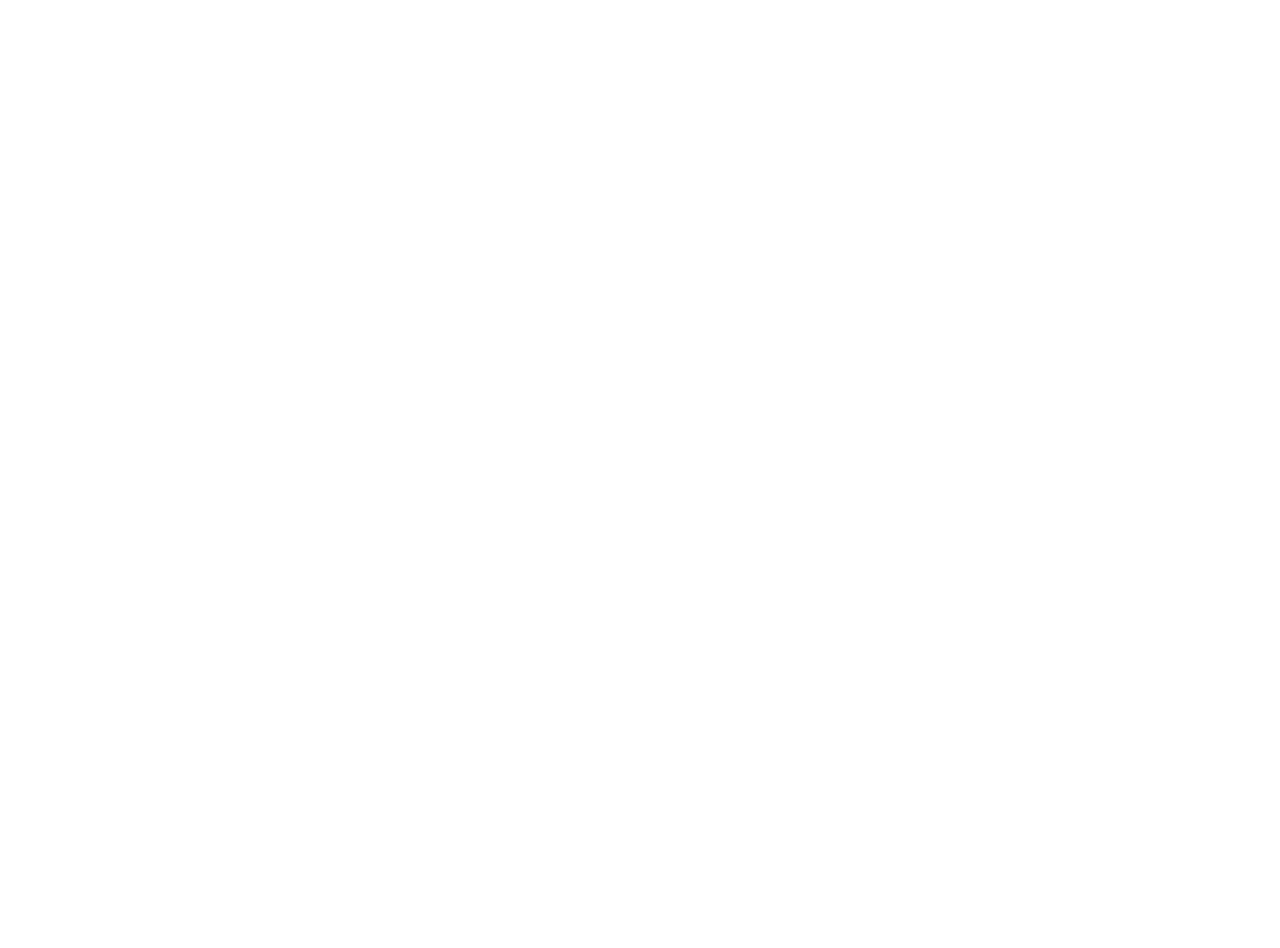
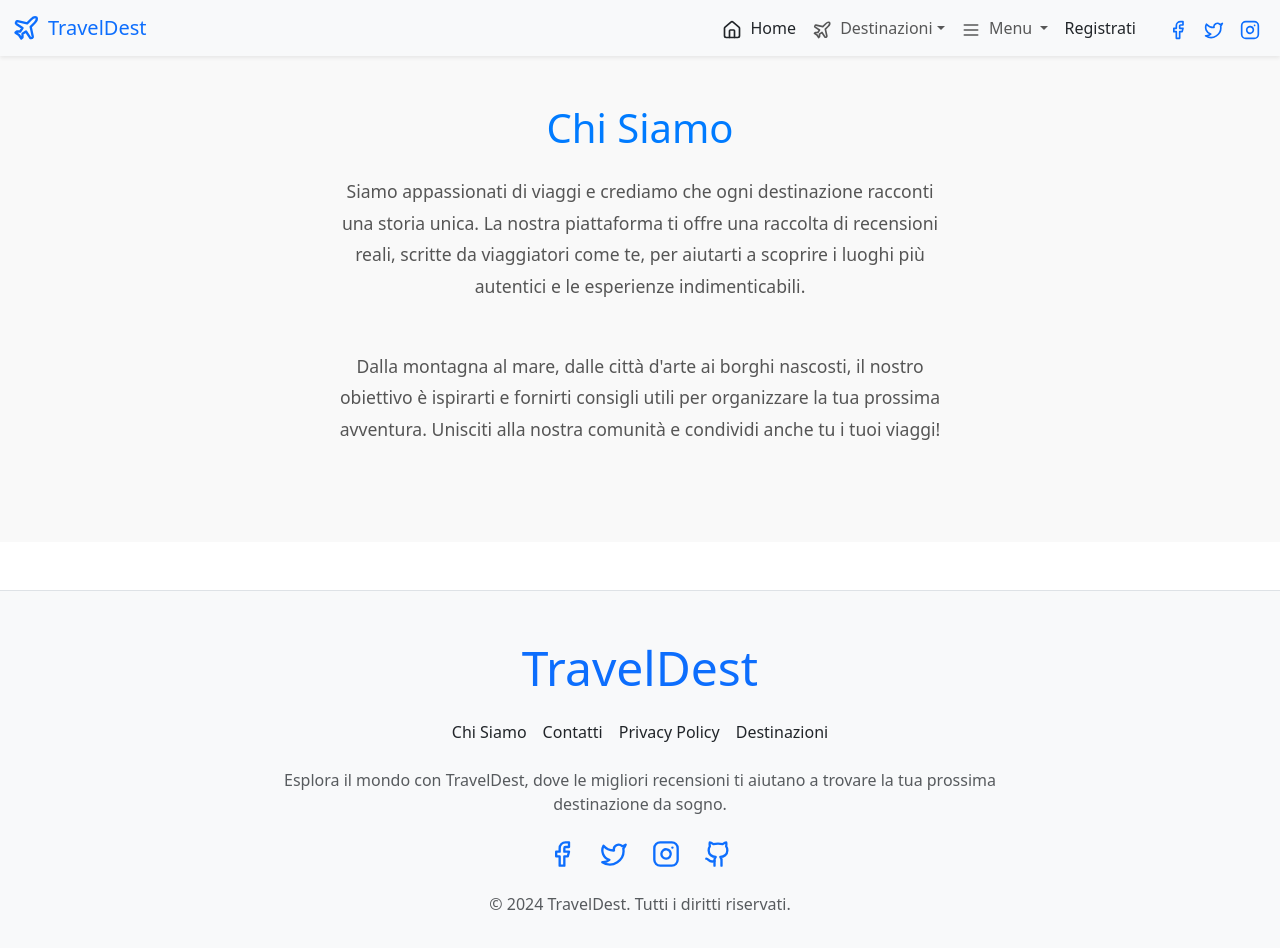
Before and after one commit to tantoquantoanto/frontendtraveldest, a React (Vite) app: page /chisiamo in a window 1280 px wide. Before the commit this address had no page. Shown: the top 948 px of the page. Before the commit the page ends 800 px from the top, so only its background shows below. Built offline with nearby package versions, Linux system fonts and the light colour scheme.

Commit message:
chi siamo, notfound, navbar adjustments

```diff
--- a/src/App.jsx
+++ b/src/App.jsx
@@ -15,6 +15,8 @@
 import SuccessLoginPage from "./pages/SuccessLoginPage";
 import UserReviewsList from "./pages/UserReviewsList";
 import LikedDestinationsPage from "./pages/LikedDestinationsPage";
+import ChiSiamo from "./pages/ChiSiamo";
+import NotFoundPage from "./pages/NotFoundPage";
 
 
 
@@ -28,6 +30,8 @@
             <Route path="/" exact element={<OpenDestinationsPage />} />
             <Route path="/login" element={<Login />} />
             <Route path="/contatti" element={<Contatti />} />
+            <Route path="/chisiamo" element = {<ChiSiamo/>}/>
+            <Route path="*" element={<NotFoundPage/>}/>
             <Route path="/create-new-users" element={<NewUsersForm />} />
             <Route path="/success/:token" element = {<SuccessLoginPage/>} />
 
--- a/src/components/Destinations/DestinationDetails.jsx
+++ b/src/components/Destinations/DestinationDetails.jsx
@@ -30,8 +30,7 @@
     setLoading,
     setError,
   } = useSingleDestination();
-  const {approvedDestinations, setApprovedDestinations} = useApprovedDestinations();
-  const {notApprovedDestinations, setNotApprovedDestinations} = useNotApprovedDestinations()
+  const { approvedDestinations } = useApprovedDestinations();
   const { destinationId } = useParams();
   const [showModal, setShowModal] = useState(false);
   const [showReviewModal, setShowReviewModal] = useState(false);
@@ -103,10 +102,6 @@
           "Destinazione approvata con successo.",
           "success"
         );
-        setApprovedDestinations((prev) => [...prev, data.updatedDestination]);
-        setNotApprovedDestinations((prev) =>
-          prev.filter((dest) => dest._id !== destinationId)
-        );
       } else {
         Swal.fire(
           "Successo!",
@@ -114,13 +109,6 @@
           "success"
         );
         deleteDestination();
-        setNotApprovedDestinations((prev) => [
-          ...prev,
-          data.updatedDestination,
-        ]);
-        setApprovedDestinations((prev) =>
-          prev.filter((dest) => dest._id !== destinationId)
-        );
       }
     } catch (error) {
       console.error(error);
@@ -142,7 +130,6 @@
 
   useEffect(() => {
     getSingleDestination(destinationId);
-    console.log(isAdmin);
   }, [destinationId]);
 
   if (loading) {
@@ -152,6 +139,13 @@
   if (!singleDestination) {
     return <p>Destinazione non trovata.</p>;
   }
+
+  // Destinazioni correlate filtrate in base alla categoria
+  const correlatedDestinations = approvedDestinations.filter(
+    (dest) =>
+      dest.category === singleDestination.category &&
+      dest._id !== singleDestination._id
+  );
 
   return (
     <>
@@ -208,7 +202,6 @@
                       </Button>
                       <Button
                         onClick={() => updateDestinationApproval(false)}
-                      className=""
                         variant="danger"
                       >
                         Discard Destination
@@ -221,7 +214,6 @@
                     >
                       Edit Destination
                     </Button>
-
                   </div>
                 )}
 
@@ -253,7 +245,7 @@
                       <Card.Subtitle className="mb-3 text-muted">
                         Rating: {review && review.rating} / 5
                       </Card.Subtitle>
-            <Card.Text style={{ whiteSpace: 'pre-wrap' }}>
+                      <Card.Text style={{ whiteSpace: "pre-wrap" }}>
                         {review && review.comment}
                       </Card.Text>
                     </Card.Body>
@@ -264,17 +256,51 @@
               )}
             </Col>
           )}
-
         </Row>
 
-        {/* Modale per lasciare una recensione */}
+        {/* RIGA DESTINAZIONI CORRELATE */}
+        {correlatedDestinations.length > 0 && (
+  <>
+    <Row className="mt-5">
+      <Col>
+        <h4>Potrebbe Interessarti Anche:</h4>
+      </Col>
+    </Row>
+    <Row className="justify-content-center">
+      {correlatedDestinations.slice(0, 4).map((destination) => (
+        <Col key={destination._id} md={6} lg={3} className="mb-4 d-flex align-items-stretch">
+          <Card className="shadow-sm w-100 h-100 correlated-card">
+            <Card.Img
+              variant="top"
+              src={destination.img}
+              className="destination-img"
+            />
+            <Card.Body className="d-flex flex-column">
+              <Card.Title>{destination.name}</Card.Title>
+              <Button
+                variant="primary"
+                onClick={() => navigate(`/destinations/${destination._id}`)}
+                className="mt-auto"
+              >
+                View Details
+              </Button>
+            </Card.Body>
+          </Card>
+        </Col>
+      ))}
+    </Row>
+  </>
+)}
+
+
+
+
         <CreateReviewModal
           showReviewModal={showReviewModal}
           handleCloseReviewModal={handleCloseReviewModal}
           destinationId={destinationId}
         />
 
-        {/* Modale per modificare la destinazione */}
         <DestinationsEditingModal
           show={showModal}
           handleClose={handleCloseModal}
--- a/src/components/NavBar.jsx
+++ b/src/components/NavBar.jsx
@@ -1,5 +1,5 @@
 import { Navbar, Nav, NavDropdown, Container } from "react-bootstrap";
-import { LucidePlane, LucideHome, LucideUser, LucideFacebook, LucideTwitter, LucideInstagram } from "lucide-react";
+import { LucidePlane, LucideHome, LucideUser, MenuIcon, LucideFacebook, LucideTwitter, LucideInstagram } from "lucide-react";
 import { Link, useLocation } from "react-router-dom";
 import DestinationsSearchInput from "./Destinations/DestinationsSearchInput";
 import useSession from "../../hooks/useSession";
@@ -50,15 +50,23 @@
             )}
 
             {!session && (
-              <Nav.Link as={Link} to="/login" className="text-dark">
-                Login
-              </Nav.Link>
+
+              <NavDropdown title={<span><MenuIcon size={20} className="me-1" /> Menu </span>} id="menu-dropdown">
+              <NavDropdown.Item as={Link} to="/login" > Login </NavDropdown.Item>
+              <NavDropdown.Item as={Link} to="/chisiamo" >Chi siamo</NavDropdown.Item>
+              <NavDropdown.Item as={Link} to="/contatti"> Contatti</NavDropdown.Item>
+            </NavDropdown>
             )}
 
-            {!isAdmin && (
+            {session && !isAdmin && (
+              <>
               <Nav.Link as={Link} to="/contatti" className="text-dark">
                 Contatti
               </Nav.Link>
+               <Nav.Link as={Link} to="/chisiamo" className="text-dark">
+               Chi Siamo
+             </Nav.Link>
+             </>
             )}
 
             {session && !isAdmin && (
--- /dev/null
+++ b/src/pages/ChiSiamo.jsx
@@ -0,0 +1,30 @@
+import "./pagescss/chisiamo.css"
+import { Container, Row, Col } from "react-bootstrap";
+import NavBar from "../components/NavBar";
+import Footer from "../components/Footer";
+
+const ChiSiamo = () => {
+  return (
+    <>
+      <NavBar />
+      <Container fluid className="chi-siamo-page py-5">
+        <Row className="justify-content-center">
+          <Col md={8} lg={6} className="text-center">
+            <h1 className="chi-siamo-title mb-4">Chi Siamo</h1>
+            <p className="chi-siamo-description mb-5">
+              Siamo appassionati di viaggi e crediamo che ogni destinazione racconti una storia unica. La nostra piattaforma ti offre una raccolta di recensioni reali,
+              scritte da viaggiatori come te, per aiutarti a scoprire i luoghi più autentici e le esperienze indimenticabili.
+            </p>
+            <p className="chi-siamo-description mb-5">
+              Dalla montagna al mare, dalle città d'arte ai borghi nascosti, il nostro obiettivo è ispirarti e fornirti consigli utili per organizzare la tua prossima avventura.
+              Unisciti alla nostra comunità e condividi anche tu i tuoi viaggi!
+            </p>
+          </Col>
+        </Row>
+      </Container>
+      <Footer />
+    </>
+  );
+};
+
+export default ChiSiamo;
--- /dev/null
+++ b/src/pages/NotFoundPage.jsx
@@ -0,0 +1,35 @@
+import { Container, Row, Col, Button } from "react-bootstrap";
+import { useNavigate } from "react-router-dom";
+import NavBar from "../components/NavBar";
+import Footer from "../components/Footer";
+import "./pagescss/notfound.css";
+
+const NotFoundPage = () => {
+  const navigate = useNavigate();
+
+  const handleGoHome = () => {
+    navigate("/");
+  };
+
+  return (
+    <>
+      <NavBar />
+      <Container fluid className="not-found-page py-5">
+        <Row className="justify-content-center text-center">
+          <Col md={6} className="not-found-content">
+            <h1 className="not-found-title">404</h1>
+            <p className="not-found-description">
+              La pagina che stai cercando non esiste o è stata rimossa.
+            </p>
+            <Button variant="primary" onClick={handleGoHome} className="mt-4">
+              Torna alla Home
+            </Button>
+          </Col>
+        </Row>
+      </Container>
+      <Footer />
+    </>
+  );
+};
+
+export default NotFoundPage;
--- /dev/null
+++ b/src/pages/pagescss/chisiamo.css
@@ -0,0 +1,15 @@
+.chi-siamo-page {
+    background-color: #f9f9f9;
+    color: #333;
+  }
+
+  .chi-siamo-title {
+    font-size: 2.5rem;
+    color: #007bff;
+  }
+
+  .chi-siamo-description {
+    font-size: 1.1rem;
+    line-height: 1.8;
+    color: #555;
+  }
--- /dev/null
+++ b/src/pages/pagescss/notfound.css
@@ -0,0 +1,24 @@
+.not-found-page {
+    background-color: #f9f9f9;
+    color: #333;
+  }
+
+  .not-found-title {
+    font-size: 6rem;
+    font-weight: bold;
+    color: #007bff;
+  }
+
+  .not-found-description {
+    font-size: 1.25rem;
+    color: #555;
+  }
+
+  .not-found-content {
+    padding: 50px;
+  }
+
+  .not-found-page .btn {
+    font-size: 1.1rem;
+    padding: 10px 20px;
+  }
```
Lines whose indentation alone changed are shown as unchanged.
